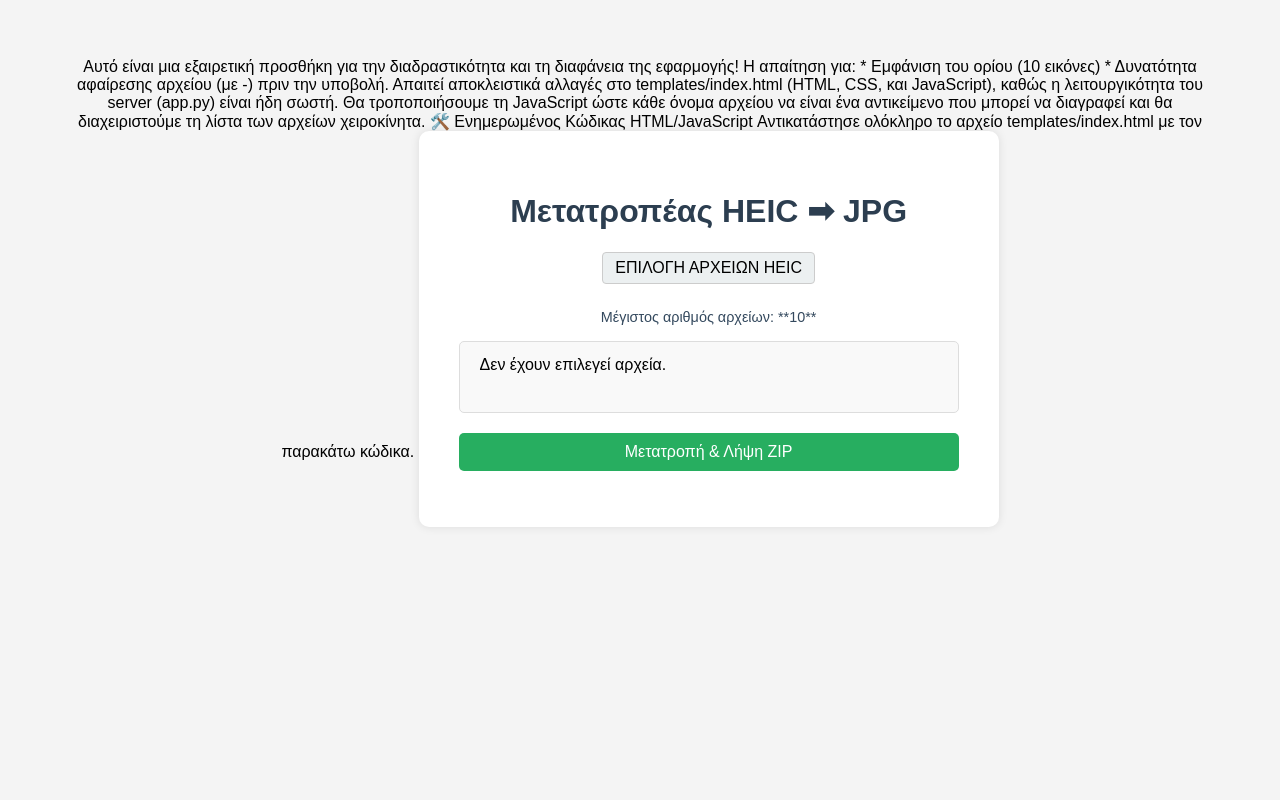
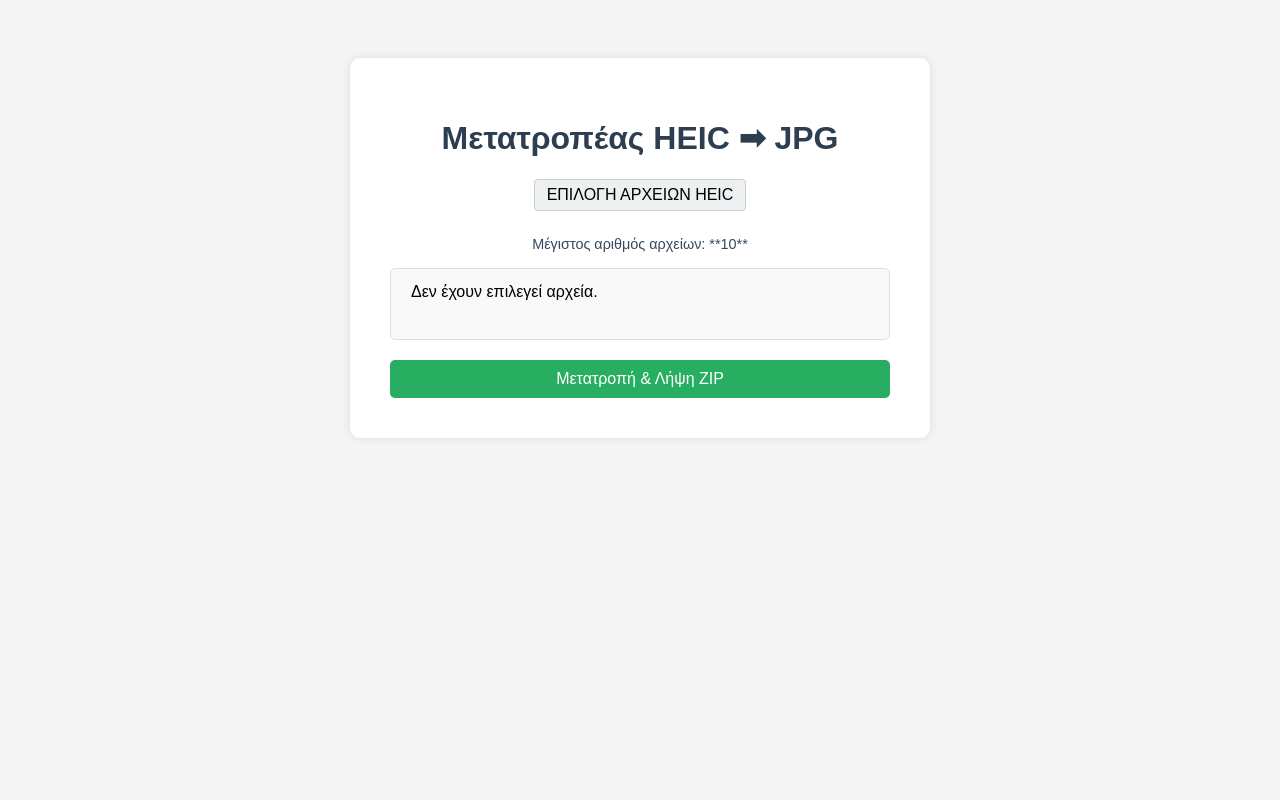
Before and after one commit to grxmis/heic-to-jpg-converter, a Flask app: page / in a window 1280 px wide. Run offline with Flask 3, Linux system fonts and the light colour scheme.

Commit message:
Update index.html

```diff
--- a/templates/index.html
+++ b/templates/index.html
@@ -1,11 +1,4 @@
-Αυτό είναι μια εξαιρετική προσθήκη για την διαδραστικότητα και τη διαφάνεια της εφαρμογής!
-Η απαίτηση για:
- * Εμφάνιση του ορίου (10 εικόνες)
- * Δυνατότητα αφαίρεσης αρχείου (με -) πριν την υποβολή.
-Απαιτεί αποκλειστικά αλλαγές στο templates/index.html (HTML, CSS, και JavaScript), καθώς η λειτουργικότητα του server (app.py) είναι ήδη σωστή.
-Θα τροποποιήσουμε τη JavaScript ώστε κάθε όνομα αρχείου να είναι ένα αντικείμενο που μπορεί να διαγραφεί και θα διαχειριστούμε τη λίστα των αρχείων χειροκίνητα.
-🛠️ Ενημερωμένος Κώδικας HTML/JavaScript
-Αντικατάστησε ολόκληρο το αρχείο templates/index.html με τον παρακάτω κώδικα.
+
 <!DOCTYPE html>
 <html lang="el">
 <head>
```
